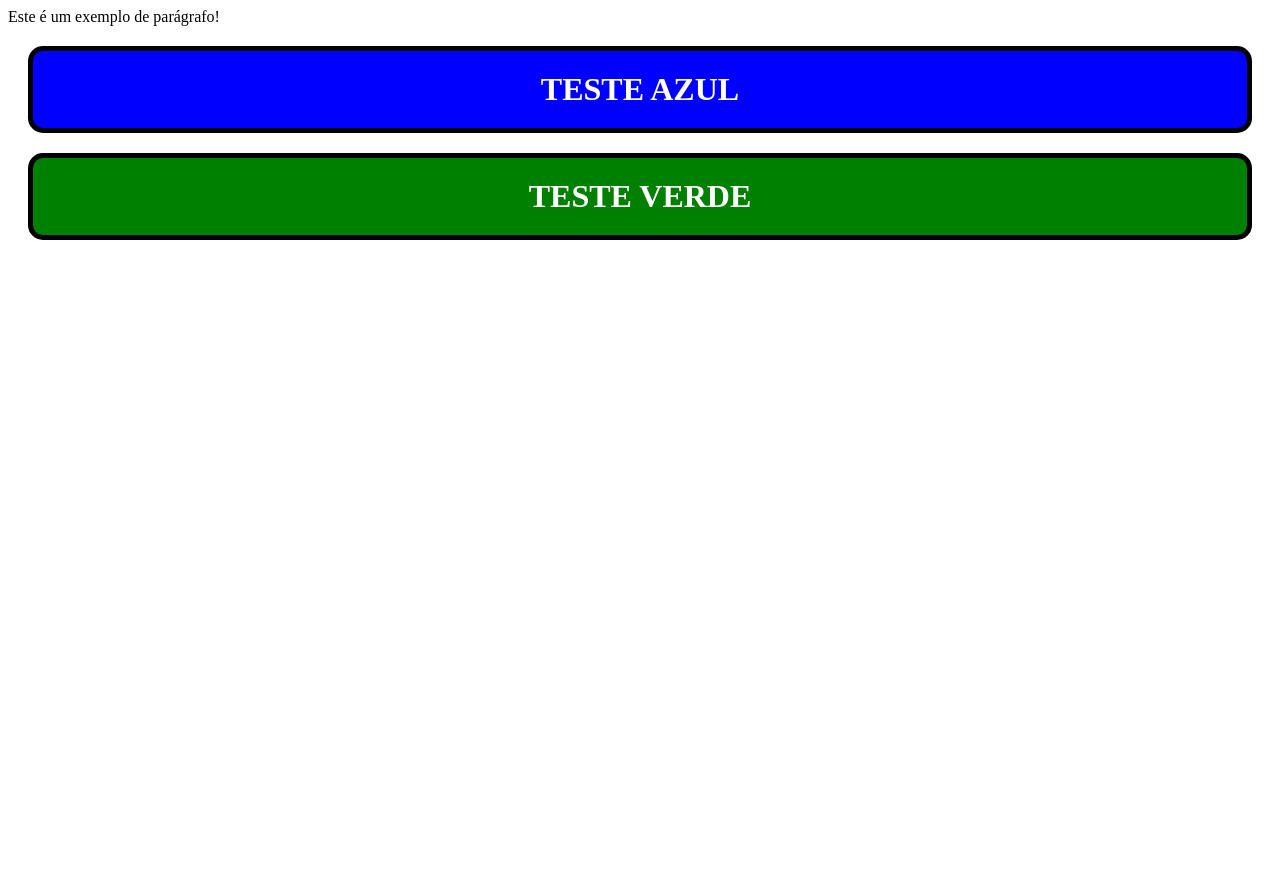
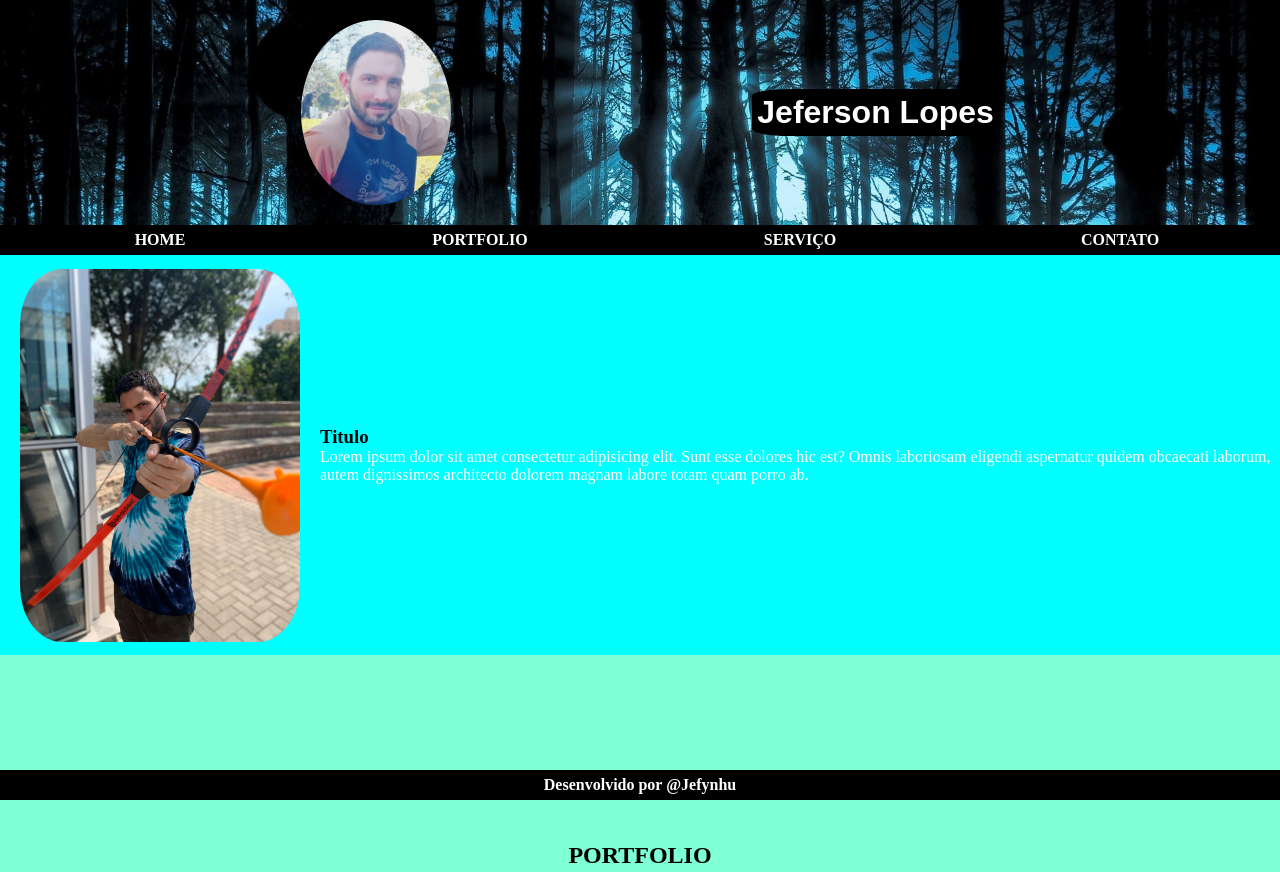
Before and after one commit to JefersonEugenio/projetoAula18.01, a plain HTML site: page index.html in a window 1280 px wide. Shown: the top 872 px of the page. Before the commit the page ends 800 px from the top, so only its background shows below. Drawn offline with Linux system fonts and the light colour scheme.

Commit message:
Atualizado

```diff
--- a/index.css
+++ b/index.css
@@ -1,31 +1,135 @@
-#azul {
-    background-color: blue;
-    color: white;
-    border-radius: 15px 15px 15px 15px;
-    margin: 20px;
-    padding: 20px;
-    text-align: center;
-    border: 5px solid black;
+* {
+    margin: 0;
+    padding: 0;
 }
 
-#azul:hover {
-    background-color: aqua;
-    color: black;
-    transition: 1.5s;
+header {
+    background-image: url("imagens/florestaLogo.jpg");
+    background-size: cover;
+    display: flex;
+    align-items: center;
+    justify-content: space-evenly;
 }
 
-#verde {
-    background-color: green;
+header h1 {
+    background-color: black;
+    border-radius: 15%;
     color: white;
-    border-radius: 15px 15px 15px 15px;
-    margin: 20px;
-    padding: 20px;
-    text-align: center;
-    border: 5px solid black;
+    font-family: 'Josefin Sans', sans-serif;
+    padding: 5px;
 }
 
-#verde:hover {
-    background-color: greenyellow;
+img#fotoPerfil  {
+    width: 150px;
+    margin: 20px;
+    border-radius: 50%;
+}
+
+nav {
+    background-color: black;
+    font-weight: bold;
+}
+
+ul {
+    display: flex;
+    align-items: center;
+    justify-content: space-evenly;
+    height: 30px;
+}
+
+li{
+    list-style: none; /* tirar ponto */
+    width: 100%;
+    height: 100%;
+    display: flex;
+    align-items: center;
+    justify-content: center;
+}
+
+li a {
+    text-decoration: none;
+    color: white;
+}
+
+li a:hover {
     color: black;
-    transition: 1.5s;
 }
+
+li:hover {
+    background-color: aqua;
+    color: black; /*NAO FUNCIONA*/
+    border-bottom: 2px;
+}
+
+main {
+    background-color: blueviolet;
+    display: flex;
+    flex-direction: column;
+    /* height: 650px; */
+    align-items: center;
+    justify-content: center;
+}
+
+.sessao {
+    height: 400px;
+    width: 100%;
+    background-color: aqua;
+}
+
+section#home {
+    display: flex;
+    align-items: center;
+}
+
+section#portfolio {
+    display: flex;
+    align-items: center;
+    justify-content: center;
+    background-color: aquamarine;
+}
+
+section#servico {
+    display: flex;
+    align-items: center;
+    justify-content: center;
+    background-color: antiquewhite;
+}
+
+section#contato {
+    display: flex;
+    align-items: center;
+    justify-content: center;
+    background-color: chocolate;
+}
+
+#texto {
+    margin: 0;
+    padding: 0;
+}
+
+#principalFoto {
+    width: 280px;
+    margin: 20px;
+    border-radius: 15%;
+}
+
+.branco {
+    color: white;
+}
+
+footer {
+    background-color: black;
+    position: fixed;
+    display: flex;
+    align-items: center;
+    justify-content: center;
+    height: 30px;
+    width: 100%;
+    bottom: 0;
+}
+
+footer p {
+    font-weight: bold;
+    color: white;
+    text-align: center;
+}
--- a/index.html
+++ b/index.html
@@ -1,11 +1,59 @@
+<!DOCTYPE html>
 <html>
     <head>
-        <title>Projeto WEB: Treina CSS</title>
-        <link rel="stylesheet" href="index.css">
+            <meta charset="UTF-8">
+            <!-- <meta http-equiv="X-UA-Compatible" content="IE=edge"> -->
+            <!-- <meta name="viewport" content="width=device-width, initial-scale=1.0"> -->
+            <link rel="stylesheet" href="index.css">
+            <title>HOME</title>
     </head>
     <body>
-        <p>Este é um exemplo de parágrafo!</p>
-        <h1 id="azul">TESTE AZUL</h1>
-        <h1 id="verde">TESTE VERDE</h1>
+        <header>
+            <img id="fotoPerfil" src="./imagens/perfil.jpg" alt="">
+            <h1>Jeferson Lopes</h1>
+        </header>
+
+        <nav>
+           <ul>
+            <!-- <li><a href="index.html">HOME</a></li> -->
+            <li><a href="#">HOME</a></li>
+            <!-- <li><a href="portfolio.html">PORTFOLIO</a></li> -->
+            <li><a href="#portfolio">PORTFOLIO</a></li>
+            <!-- <li><a href="servico.html">SERVIÇO</a></li> -->
+            <li><a href="#servico">SERVIÇO</a></li>
+            <!-- <li><a href="contato.html">CONTATO</a></li> -->
+            <li><a href="#contato">CONTATO</a></li>
+           </ul>
+        </nav>
+
+        <main>
+            <section id="home" class="sessao">
+                <img id="principalFoto" src="./imagens/foto.jpg" alt="Imagem do Jeferson" >
+                <section id="texto">
+                    <h1 class="titulo">Titulo</h1>
+                    <p class="branco">
+                        Lorem ipsum dolor sit amet consectetur adipisicing elit. Sunt esse dolores hic est? Omnis laboriosam eligendi aspernatur quidem obcaecati laborum, autem dignissimos architecto dolorem magnam labore totam quam porro ab.
+                    </p>
+                </section>
+            </section>
+
+            <section id="portfolio" class="sessao">
+                <h1>PORTFOLIO</h1>
+            </section>
+
+            <section id="servico" class="sessao">
+                <h1>SERVIÇO</h1>
+            </section>
+
+            <section id="contato" class="sessao">
+                <h1>CONTATO</h1>
+            </section>
+
+        </main>
+
+        <footer>
+            <p> Desenvolvido por @Jefynhu</p>
+        </footer>
+
     </body>
 </html>
--- a/index2.css
+++ /dev/null
@@ -1,54 +0,0 @@
-* {
-    margin: 0;
-    padding: 0;
-}
-
-header {
-    background-color: cornflowerblue;
-    display: flex;
-    align-items: center;
-    justify-content: center;
-}
-
-img#fotoPerfil  {
-    width: 150px;
-    margin: 20px;
-    border-radius: 50%;
-}
-
-nav {
-    background-color: aqua;
-
-}
-
-ul {
-    display: flex;
-
-    align-items: center;
-    justify-content: space-evenly;
-    height: 30px;
-}
-
-li{
-    list-style: none; /* tirar ponto */
-    width: 100%;
-    height: 100%;
-    display: flex;
-    align-items: center;
-    justify-content: center;
-}
-
-li:hover {
-    background-color: white;
-    border-bottom: 2px;
-}
-
-main {
-    background-color: blueviolet;
-    height: 100px;
-}
-
-footer {
-    background-color: brown;
-    height: 10px;
-}
```
Also changed, not shown: contato.html (added, +29 -0 lines), index2.html (deleted, +0 -34 lines), portfolio.html (added, +29 -0 lines), servico.html (added, +29 -0 lines), teste.css (added, +31 -0 lines), teste.html (added, +11 -0 lines), imagens/florestaLogo.jpg (added), imagens/foto.jpg (added).
